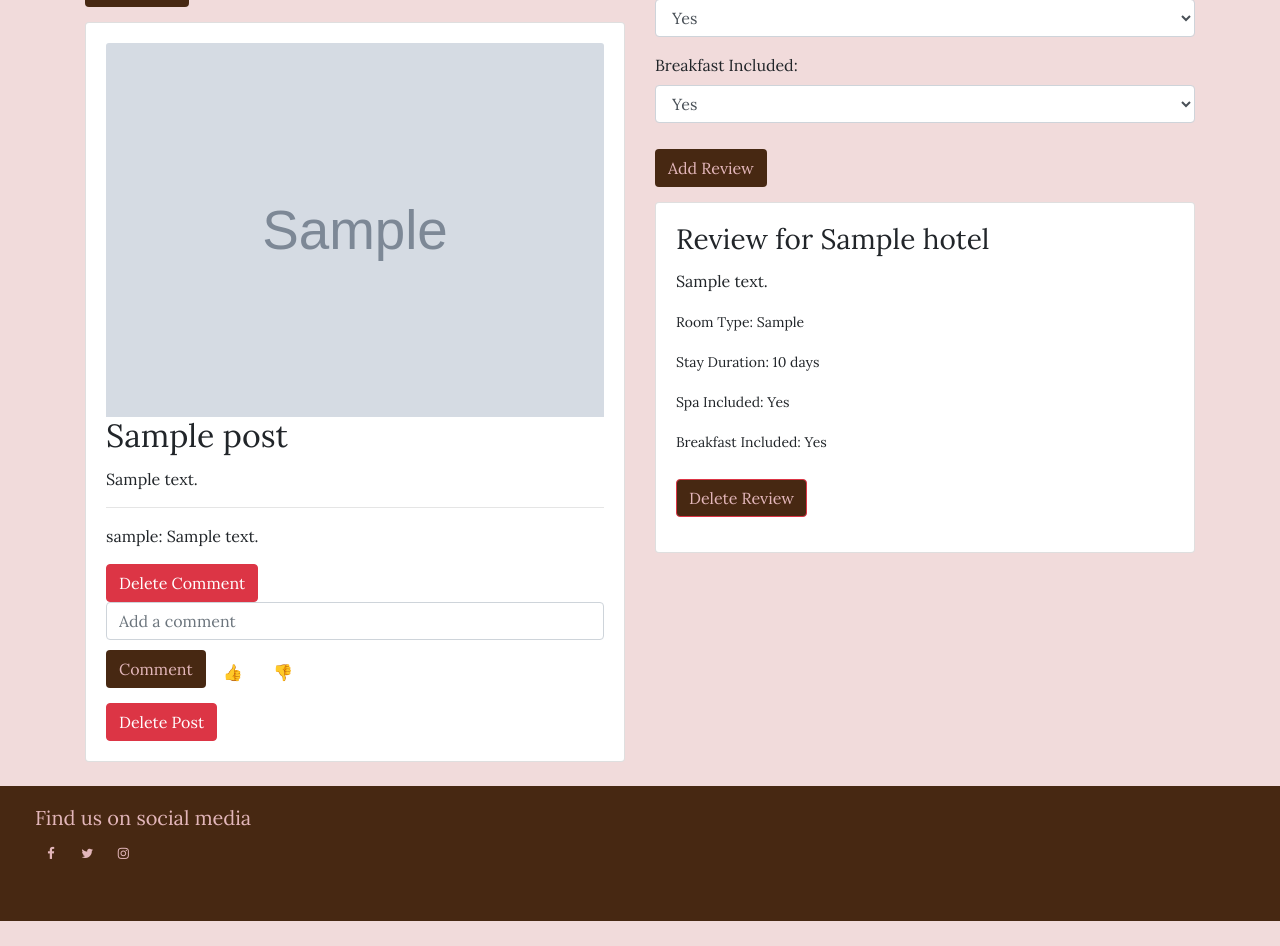
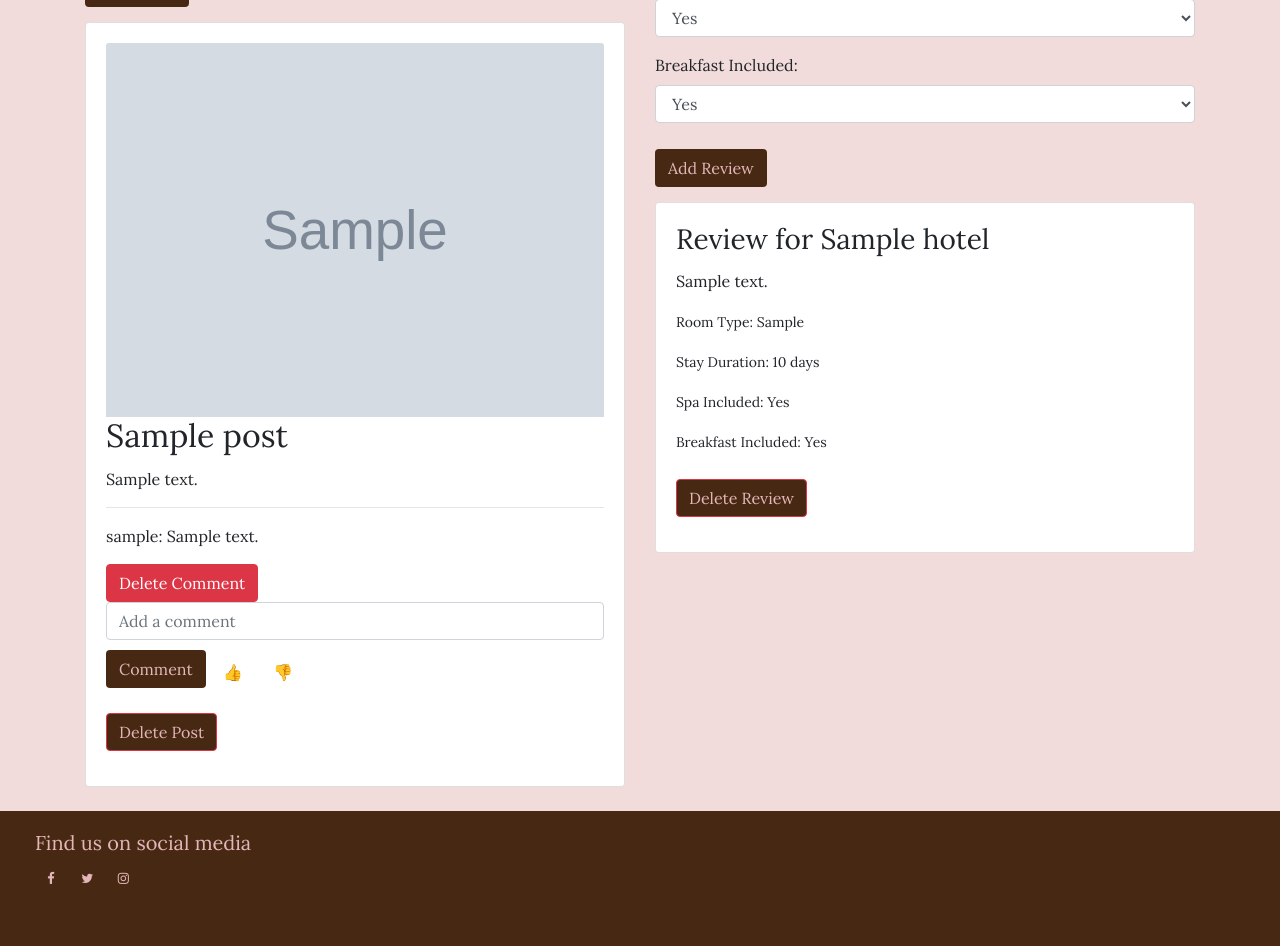
Before and after one commit to Hebaabbas/Hotels, a Django app: page /todo/posts/ in a window 1280 px wide. Shown: the part 859-1805 px from the top of the page. Before the commit the page ends 1780 px from the top, so only its background shows below. Run offline with Django 3.2, Linux system fonts and the light colour scheme; a user stored in the database is signed in; tables that the repository leaves empty hold one stand-in row (values such as "Sample post"); grey boxes marked "Sample" are stand-in pictures; parts of the project's set-up code (start-up, migrations or seed data) failed here and were passed over; some libraries are stand-ins or nearby versions.

Commit message:
update the styling of the (delete post) button

```diff
--- a/todo/templates/todo/posts.html
+++ b/todo/templates/todo/posts.html
@@ -125,7 +125,10 @@
 
                             <!-- Delete Button for Post -->
                             {% if post.user == user %}
-                            <a href="{% url 'delete_post' post.id %}" class="btn btn-danger">Delete Post</a>
+                                <form action="{% url 'delete_post' post.id %}" method="post">
+                                    {% csrf_token %}
+                                    <button type="submit" class="btn btn-danger">Delete Post</button>
+                                </form>
                             {% endif %}
                         </div>
                     </div>
```
